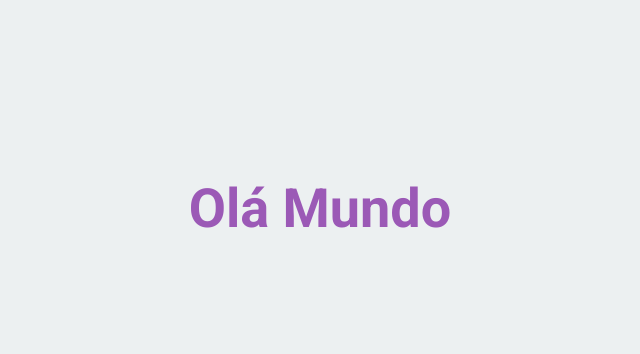
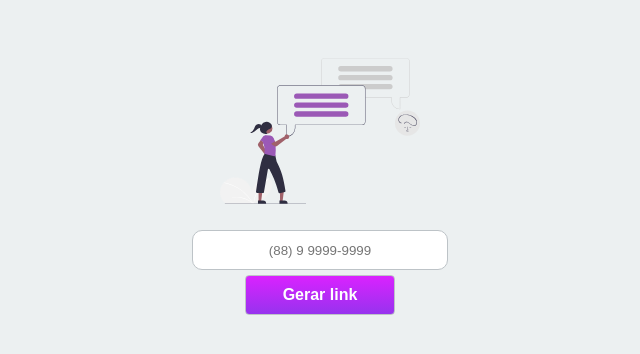
Before and after one commit to estevam96/whats_link, a Next.js app: page / in a window 1280 px wide. Shown: the part 212-566 px from the top of the page, without its empty margins (320-960 px from the left). Built offline with nearby package versions, Linux system fonts and the light colour scheme.

Commit message:
added input mask and button generate  link

```diff
--- a/package.json
+++ b/package.json
@@ -12,6 +12,7 @@
     "next-images": "^1.6.2",
     "react": "17.0.1",
     "react-dom": "17.0.1",
+    "react-input-mask": "^2.0.4",
     "styled-components": "^5.2.1"
   },
   "devDependencies": {
--- a/src/pages/index.tsx
+++ b/src/pages/index.tsx
@@ -1,15 +1,34 @@
 import React from 'react'
 import Head from 'next/head'
-import { Container } from '../styles/pages/Home.page'
+import {
+  Button,
+  Container,
+  Input,
+  Picture,
+  PictureWrapper
+} from '../styles/pages/Home.page'
 
 const Home: React.FC = () => {
   return (
-    <Container>
-      <Head>
-        <title>WhastLink</title>
-      </Head>
-      <h1>Olá Mundo</h1>
-    </Container>
+    <>
+      <Container>
+        <Head>
+          <title>WhastLink</title>
+        </Head>
+        <PictureWrapper>
+          <Picture src="/assets/chat.svg" alt="chat" width={200} height={150} />
+        </PictureWrapper>
+        <Input
+          type="text"
+          placeholder="(88) 9 9999-9999"
+          mask="99999999999"
+          maskChar=" "
+        />
+        <Button>
+          <b>Gerar link</b>
+        </Button>
+      </Container>
+    </>
   )
 }
 
--- a/src/styles/globals.ts
+++ b/src/styles/globals.ts
@@ -12,4 +12,47 @@ export default createGlobalStyle`
     color: ${props => props.theme.colors.text};
     font: 400 16px Roboto, sans-serif;
   }
+
+  input{
+    height: 40px;
+    width: 100%;
+    padding: 5px;
+    border: 1px solid #bdc3c7;
+    border-radius: 10px;
+    text-align: center;
+    &:focus {
+      outline: none;
+      border: 1px solid ${props => props.theme.colors.primary};
+      box-shadow: -5px 7px 6px 0px rgba(192, 182, 182, 1);
+      -webkit-box-shadow: -5px 7px 6px 0px rgba(192, 182, 182, 1);
+      -moz-box-shadow: -5px 7px 6px 0px rgba(192, 182, 182, 1);
+    }
+  }
+
+  button{
+    height: 40px;
+    border: 1px solid #bdc3c7;
+    padding: 0 20px;
+    background-color: ${props => props.theme.colors.primary};
+    color: white;
+    text-align: center;
+    margin: 5px;
+    display: inline-block;
+    font-weight: 400;
+    text-align: center;
+    vertical-align: middle;
+    user-select: none;
+    font-size: 1rem;
+    line-height: 1.5;
+    border-radius: .25rem;
+    cursor: pointer;
+    &:hover {
+      color: ${props => props.theme.colors.light};
+      background-color:  ${props => props.theme.colors.primary};
+      border-color: ${props => props.theme.colors.primary};
+    };
+    &:focus {
+     outline: none;
+    }
+  }
 `
--- a/src/styles/pages/Home.page.ts
+++ b/src/styles/pages/Home.page.ts
@@ -1,4 +1,6 @@
 import styled from 'styled-components'
+import Image from 'next/image'
+import InputMask from 'react-input-mask'
 
 export const Container = styled.div`
   width: 100vw;
@@ -18,3 +20,32 @@ export const Container = styled.div`
     line-height: 32px;
   }
 `
+export const Input = styled(InputMask)`
+  width: 20%;
+
+  @media (max-width: 425px) {
+    width: 80%;
+  }
+
+  @media (max-width: 1024px) {
+    width: 50%;
+  }
+`
+export const Button = styled.button`
+  width: 150px;
+  background: linear-gradient(
+    to bottom,
+    ${props => props.theme.colors.purple_light},
+    ${props => props.theme.colors.purple}
+  );
+  &:hover {
+    background: linear-gradient(to bottom, #eb00ff, #b91da3);
+  }
+`
+export const PictureWrapper = styled.div`
+  margin-bottom: 20px;
+`
+
+export const Picture = styled(Image)`
+  margin: 200px;
+`
--- a/src/styles/theme.ts
+++ b/src/styles/theme.ts
@@ -2,7 +2,10 @@ const theme = {
   colors: {
     background: '#ecf0f1',
     text: '#95a5a6',
-    primary: '#9b59b6'
+    primary: '#9b59b6',
+    light: ' #f8f9fa',
+    purple: '#9733ee',
+    purple_light: '#da22ff'
   }
 }
 
```
Also changed, not shown: 1 other file (tests, documents, lock files or other folders).
